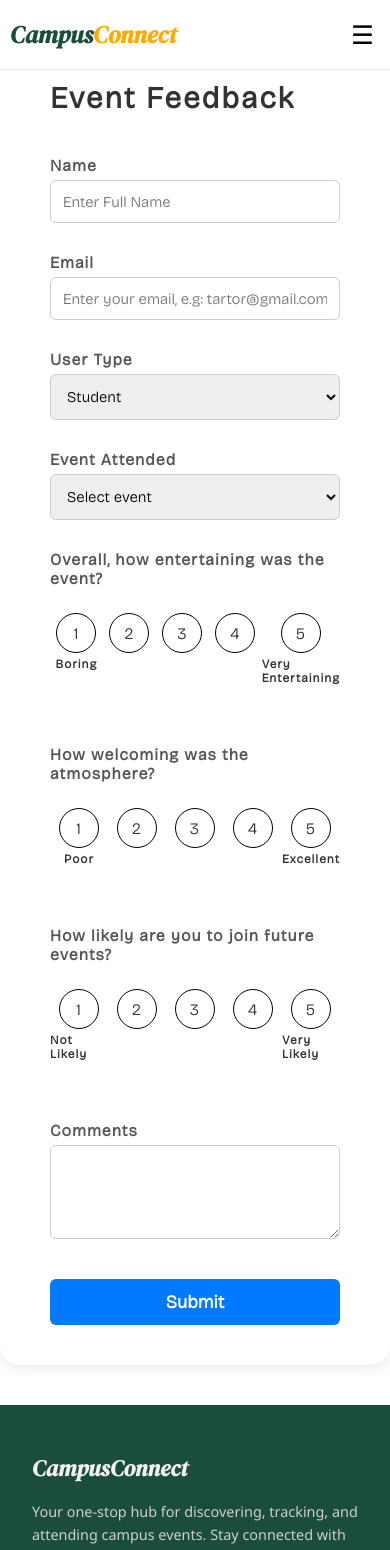
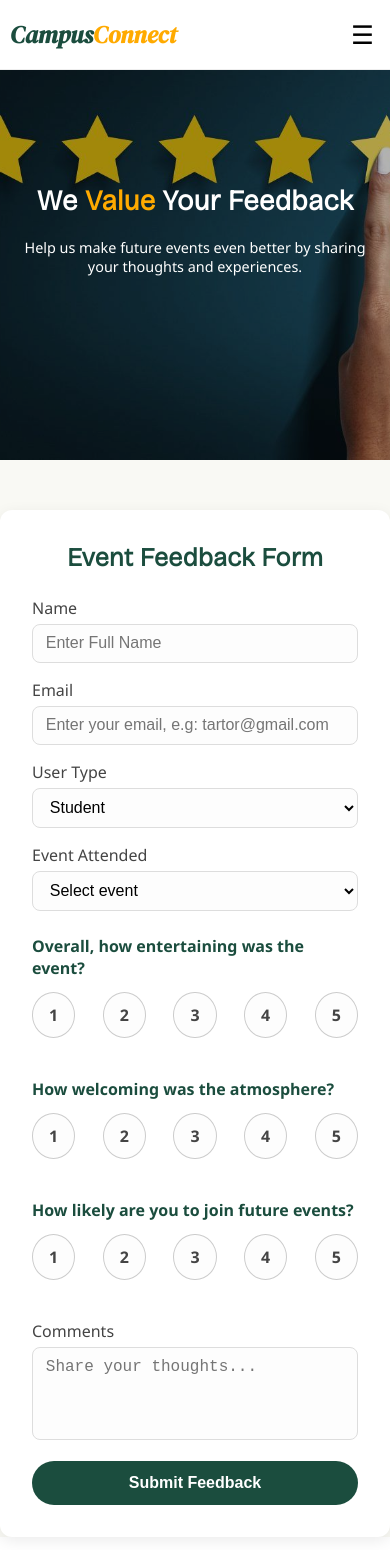
Before and after one commit to Joannie-210/CampusConnect, a React (Vite) app: page /feedback in a window 390 px wide. Shown: the top 1550 px of the page. Built offline with nearby package versions, Linux system fonts and the light colour scheme.

Commit message:
'Update'

```diff
--- a/src/components/Footer.jsx
+++ b/src/components/Footer.jsx
@@ -7,7 +7,7 @@ export default function Footer() {
     <footer className="footer">
       <div className="footer-container">
         <div className="footer-col">
-          <h2 className="footer-logo">CampusConnect</h2>
+          <h2 className="footer-logo">Campus<i style={{color: "#ffaa00"}}>Connect</i></h2>
           <p className="footer-desc">
             Your one-stop hub for discovering, tracking, and attending campus events.
             Stay connected with the life of your campus.
--- a/src/data/events.json
+++ b/src/data/events.json
@@ -62,7 +62,7 @@
 "time": "10:00",
 "venue": "University Grounds",
 "department": "All",
-"category": "ALl",
+"category": "Trade Fair",
 "description": "Recreation/Trade",
 "image": "https://nbctradefair.com/wp-content/uploads/2022/06/slide3.jpg"
 }
--- a/src/pages/Feedback.jsx
+++ b/src/pages/Feedback.jsx
@@ -1,10 +1,20 @@
 import React from "react";
 import "../styles/Feedback.css";
+import feedbackHero from "../assets/feed.jpg";
 
 export default function Feedback() {
   return (
     <div className="feedback-page">
-      <h2>Event Feedback</h2>
+      <div className="feedback-hero">
+        <img src={feedbackHero} alt="Event feedback" />
+        <div className="feedback-hero-text">
+          <h1>We <i style={{color: "#ffaa00", fontStyle: "normal"}}>Value </i>Your Feedback</h1>
+          <p>
+            Help us make future events even better by sharing your thoughts and experiences.
+          </p>
+        </div>
+      </div>
+
       <form
         className="feedback-form"
         onSubmit={(e) => {
@@ -12,13 +22,19 @@ export default function Feedback() {
           alert("This form is UI-only");
         }}
       >
-        <label className="">
+        <h2>Event Feedback Form</h2>
+
+        <label>
           Name
-          <input  placeholder="Enter Full Name"/>
+          <input placeholder="Enter Full Name" />
         </label>
+
         <label>
           Email
-          <input type="email" placeholder="Enter your email, e.g: tartor@gmail.com"/>
+          <input
+            type="email"
+            placeholder="Enter your email, e.g: tartor@gmail.com"
+          />
         </label>
 
         <label>
@@ -41,205 +57,49 @@ export default function Feedback() {
           </select>
         </label>
 
+        {/* Ratings */}
+        <fieldset>
+          <legend>Overall, how entertaining was the event?</legend>
+          <div className="feedback-rating">
+            {[1, 2, 3, 4, 5].map((n) => (
+              <label key={n} className="feedback-container">
+                <input type="radio" name="entertainment" value={n} />
+                <div className="feedback-radio-content">{n}</div>
+              </label>
+            ))}
+          </div>
+        </fieldset>
+
+        <fieldset>
+          <legend>How welcoming was the atmosphere?</legend>
+          <div className="feedback-rating">
+            {[1, 2, 3, 4, 5].map((n) => (
+              <label key={n} className="feedback-container">
+                <input type="radio" name="atmosphere" value={n} />
+                <div className="feedback-radio-content">{n}</div>
+              </label>
+            ))}
+          </div>
+        </fieldset>
+
+        <fieldset>
+          <legend>How likely are you to join future events?</legend>
+          <div className="feedback-rating">
+            {[1, 2, 3, 4, 5].map((n) => (
+              <label key={n} className="feedback-container">
+                <input type="radio" name="futureEvents" value={n} />
+                <div className="feedback-radio-content">{n}</div>
+              </label>
+            ))}
+          </div>
+        </fieldset>
+
         <label>
-          Overall, how entertaining was the event?
-          <div className="feedback-rating">
-            <div className="feedback-rating-container">
-              <label className="feedback-container">
-                <input
-                  type="radio"
-                  name="entertainment"
-                  className="radio"
-                  value="1"
-                />
-                <div className="feedback-radio-content">
-                  <p>1</p>
-                </div>
-                <h4>Boring</h4>
-              </label>
-              <label className="feedback-container">
-                <input
-                  type="radio"
-                  name="entertainment"
-                  className="radio"
-                  value="2"
-                />
-                <div className="feedback-radio-content">
-                  <p>2</p>
-                </div>
-              </label>
-              <label className="feedback-container">
-                <input
-                  type="radio"
-                  name="entertainment"
-                  className="radio"
-                  value="3"
-                />
-                <div className="feedback-radio-content">
-                  <p>3</p>
-                </div>
-              </label>
-              <label className="feedback-container">
-                <input
-                  type="radio"
-                  name="entertainment"
-                  className="radio"
-                  value="4"
-                />
-                <div className="feedback-radio-content">
-                  <p>4</p>
-                </div>
-              </label>
-              <label className="feedback-container">
-                <input
-                  type="radio"
-                  name="entertainment"
-                  className="radio"
-                  value="5"
-                />
-                <div className="feedback-radio-content">
-                  <p>5</p>
-                </div>
-                <h4>Very Entertaining</h4>
-              </label>
-            </div>
-          </div>
+          Comments
+          <textarea rows="4" placeholder="Share your thoughts..."></textarea>
         </label>
 
-        <label>
-          How welcoming was the atmosphere?
-          <div className="feedback-rating">
-            <div className="feedback-rating-container">
-              <label className="feedback-container">
-                <input
-                  type="radio"
-                  name="atmosphere"
-                  className="radio"
-                  value="1"
-                />
-                <div className="feedback-radio-content">
-                  <p>1</p>
-                </div>
-                <h4>Poor</h4>
-              </label>
-              <label className="feedback-container">
-                <input
-                  type="radio"
-                  name="atmosphere"
-                  className="radio"
-                  value="2"
-                />
-                <div className="feedback-radio-content">
-                  <p>2</p>
-                </div>
-              </label>
-              <label className="feedback-container">
-                <input
-                  type="radio"
-                  name="atmosphere"
-                  className="radio"
-                  value="3"
-                />
-                <div className="feedback-radio-content">
-                  <p>3</p>
-                </div>
-              </label>
-              <label className="feedback-container">
-                <input
-                  type="radio"
-                  name="atmosphere"
-                  className="radio"
-                  value="4"
-                />
-                <div className="feedback-radio-content">
-                  <p>4</p>
-                </div>
-              </label>
-              <label className="feedback-container">
-                <input
-                  type="radio"
-                  name="atmosphere"
-                  className="radio"
-                  value="5"
-                />
-                <div className="feedback-radio-content">
-                  <p>5</p>
-                </div>
-                <h4>Excellent</h4>
-              </label>
-            </div>
-          </div>
-        </label>
-
-        <label>
-          How likely are you to join future events?
-          <div className="feedback-rating">
-            <div className="feedback-rating-container">
-              <label className="feedback-container">
-                <input
-                  type="radio"
-                  name="futureEvents"
-                  className="radio"
-                  value="1"
-                />
-                <div className="feedback-radio-content">
-                  <p>1</p>
-                </div>
-                <h4>Not Likely</h4>
-              </label>
-              <label className="feedback-container">
-                <input
-                  type="radio"
-                  name="futureEvents"
-                  className="radio"
-                  value="2"
-                />
-                <div className="feedback-radio-content">
-                  <p>2</p>
-                </div>
-              </label>
-              <label className="feedback-container">
-                <input
-                  type="radio"
-                  name="futureEvents"
-                  className="radio"
-                  value="3"
-                />
-                <div className="feedback-radio-content">
-                  <p>3</p>
-                </div>
-              </label>
-              <label className="feedback-container">
-                <input
-                  type="radio"
-                  name="futureEvents"
-                  className="radio"
-                  value="4"
-                />
-                <div className="feedback-radio-content">
-                  <p>4</p>
-                </div>
-              </label>
-              <label className="feedback-container">
-                <input
-                  type="radio"
-                  name="futureEvents"
-                  className="radio"
-                  value="5"
-                />
-                <div className="feedback-radio-content">
-                  <p>5</p>
-                </div>
-                <h4>Very Likely</h4>
-              </label>
-            </div>
-          </div>
-        </label>
-
-        <label>
-          Comments<textarea rows="4"></textarea>
-        </label>
-        <button className="btn">Submit</button>
+        <button className="btn">Submit Feedback</button>
       </form>
     </div>
   );
--- a/src/styles/Feedback.css
+++ b/src/styles/Feedback.css
@@ -1,159 +1,177 @@
-.feedback-page{max-width:700px;margin:1rem auto;padding:1rem}
-.feedback-form label{display:block;margin-bottom:.6rem}
-.feedback-form input,.feedback-form select,.feedback-form textarea{width:100%;padding:.5rem;border:1px solid #ddd;border-radius:6px}
-.rating{display:flex;gap:.5rem}
-
-@font-face {
-    font-family: brico;
-    src: url("../assets/Bricolage_Grotesque/static/BricolageGrotesque_24pt-Light.ttf");
+.feedback-page {
+  font-family: "Segoe UI", sans-serif;
+  color: #333;
+  background: #f9f9f4;
 }
 
 
-.feedback-page {
-  max-width: 700px;
-  margin: 40px auto;
-  background: #ffffff;
-  padding: 40px 50px;
-  border-radius: 20px;
-  box-shadow: 0 4px 12px rgba(0, 0, 0, 0.08);
-  font-family: brico;
+.feedback-hero {
+  position: relative;
+  width: 100%;
+  height: 460px;
+  overflow: hidden;
 }
 
-.feedback-page h2 {
-  font-size: 30px;
-  margin-bottom: 40px;
-  letter-spacing: 2px;
-  color: #333333;
+.feedback-hero img {
+  width: 100%;
+  height: 100%;
+  object-fit: cover;
+  filter: brightness(70%);
 }
 
-.feedback-form {
-  display: flex;
-  flex-direction: column;
+.feedback-hero-text {
+  position: absolute;
+  top: 50%;
+  left: 50%;
+  transform: translate(-50%, -50%);
+  text-align: center;
+  color: #fff;
+  width: 100%;
+  padding: 1rem;
+}
+@font-face {
+  font-family: 'brico';
+  src: url('../assets/Bricolage_Grotesque/static/BricolageGrotesque-Light.ttf');
+}
+.feedback-hero-text h1 {
+  font-size: 3.2rem;
+  margin-bottom: 0.5rem;
+  font-family: brico;
+   width: 100%;
 }
 
-.feedback-form button{
-  display: flex;
-  font-size: 18px;
-  justify-content: center;
-  font-family: brico;
+.feedback-hero-text p {
+  font-size: 1.3rem;
+  margin-top: 20px;
 }
+
+
+.feedback-form {
+  max-width: 700px;
+  background: #fff;
+  margin: 50px auto 3rem auto;
+  padding: 2rem;
+  border-radius: 12px;
+  box-shadow: 0 4px 15px rgba(0, 0, 0, 0.08);
+}
+
+.feedback-form h2 {
+  color: #1B4D3E;
+  font-size: 1.6rem;
+  margin-bottom: 1.5rem;
+  text-align: center;
+  font-family: 'brico';
+
+}
+
 .feedback-form label {
-  margin-bottom: 30px;
-  font-weight: bold;
-  color: #555555;
-  display: flex;
-  flex-direction: column;
-  font-size: 16px;
-  letter-spacing: 1px;
-  width: 100%;
+  display: block;
+  margin-bottom: 1rem;
+  font-weight: 500;
+  color: #444;
 }
 
 .feedback-form input,
 .feedback-form select,
 .feedback-form textarea {
-  margin-top: 5px;
-  padding: 12px;
-  font-size: 15px;
-  border: 1px solid #cccccc;
-  border-radius: 6px;
-  outline: none;
-  transition: border 0.2s, box-shadow 0.2s;
+  width: 100%;
+  margin-top: 0.3rem;
+  padding: 0.6rem 0.8rem;
+  border: 1px solid #ddd;
+  border-radius: 8px;
+  font-size: 1rem;
+  background: #fdfdfd;
 }
 
-.feedback-form select {
-  font-family: brico;
-  font-size: 15px;
-}
-.feedback-form input:focus,
-.feedback-form select:focus,
-.feedback-form textarea:focus {
-  border-color: #007BFF;
-  box-shadow: 0 0 0 3px rgba(0, 123, 255, 0.15);
-  background: #ffffff;
+.feedback-form textarea {
+  resize: none;
 }
 
-.feedback-form input::placeholder{
-  font-family: brico;
+
+fieldset {
+  border: none;
+  margin: 1.5rem 0;
+}
+
+legend {
+  font-weight: 600;
+  margin-bottom: 0.8rem;
+  color: #1B4D3E;
 }
 
 .feedback-rating {
   display: flex;
-  gap: 12px;
-  margin-top: 5px;
+  justify-content: space-between;
 }
 
-.feedback-rating label {
-  font-weight: normal;
-  color: #333;
-  display: flex;
-  align-items: center;
-  gap: 4px;
+.feedback-container {
+  text-align: center;
+  padding: auto;
+  cursor: pointer;
 }
 
-.feedback-form textarea {
-  resize: vertical;
-  min-height: 80px;
+.feedback-container input {
+  display: none;
+}
+
+.feedback-radio-content {
+  border: 1px solid #ccc;
+  padding: 0.7rem  1rem;
+  border-radius: 50%;
+  background: #fdfdfd;
+  font-weight: 600;
+  transition: 0.2s ease;
+}
+
+.feedback-container input:checked + .feedback-radio-content {
+  background: #b0d8b0;
+  color:#1B4D3E;
+
 }
 
 .btn {
-  margin-top: 10px;
-  padding: 12px;
-  background: #007BFF;
-  color: white;
+  display: block;
+  width: 100%;
+  background: #1B4D3E;
+  color: #fff;
+  font-weight: 600;
+  padding: 0.8rem;
   border: none;
-  font-size: 15px;
-  font-weight: bold;
-  border-radius: 6px;
+  border-radius:50px;
   cursor: pointer;
-  transition: background 0.2s;
+  font-size: 1rem;
+  margin-top: 1rem;
+  transition: background 0.3s ease;
 }
 
 .btn:hover {
-  background: #0056b3;
+  background: #b0d8b0;
+  color:  #1B4D3E;
 }
 
-.feedback-rating-container {
-  display: flex;
-  justify-content: space-between;
-  flex-wrap: nowrap;
-  width: 100%;
-  overflow-x: auto;
-  padding-top: 20px;
+  @media (max-width: 690px) {
+.feedback-hero-text h1 {
+    font-size: 2.5rem;
+  }
+  }
+  @media (max-width: 515px){
+    .feedback-hero-text h1 {
+      font-size: 2.3rem;
+    }
+  }
+@media (max-width: 450px) {
+  .feedback-hero-text h1 {
+    font-size: 2rem;
+  }
+  .feedback-hero-text p {
+    font-size: 1rem;
+  }
 }
-
-.feedback-rating-container h4{
-  font-size: 12px;
+@media (max-width: 401px) {
+  .feedback-hero-text h1 {
+    font-size: 1.75rem;
+  }
+  .feedback-hero-text p {
+    font-size: 0.9rem;
+  }
 }
-.feedback-container {
-  display: block;
-  position: relative;
-  cursor: pointer;
-}
-
-.radio {
-  position: absolute;
-  opacity: 0;
-  cursor: pointer;
-}
-
-.feedback-radio-content {
-  background-color: white;
-  border: 1px solid black;
-  top: 0;
-  left: 0;
-  height: 40px;
-  width: 40px;
-  border-radius: 100%;
-  display: flex;
-  align-items: center;
-  justify-content: space-around;
-  transition: all 0.2s;
-}
-
-.radio-content p {
-  color: black;
-}
-
-.feedback-container input:checked ~ .feedback-radio-content {
-  background-color: rgb(184, 190, 186);
-}
--- a/src/styles/Gallery.css
+++ b/src/styles/Gallery.css
@@ -1,110 +1,96 @@
-
 .gallery-page {
-  padding: 2rem;
-  font-family: 'Segoe UI', Tahoma, Geneva, Verdana, sans-serif;
-  background: linear-gradient(to bottom, #faf9f6, #f1f1f1);
-  min-height: 100vh;
+  max-width: 1200px;
+  margin: 0 auto;
+  padding: 2rem 1rem;
+  text-align: center;
+}
+@font-face {
+  font-family: 'brico';
+  src: url('../assets/Bricolage_Grotesque/static/BricolageGrotesque-Light.ttf');
+}
+.gallery-page h2 {
+  font-size: 3rem;
+  margin: 6rem auto 2rem auto;
+  color: #1B4D3E;
+  font-family: brico;
+  font-weight: 700;
 }
 
-.gallery-page h2 {
-  margin-top: 80px;
-  font-size: 2rem;
-  text-align: center;
-  margin-bottom: 1.5rem;
-  color: #1B4D3E;
-  letter-spacing: 1px;
-  font-family: brico;
-  font-weight: bold;
-}
-
-@font-face {
-  font-family: 'brico';
-  src: url('../assets/Bricolage_Grotesque/static/BricolageGrotesque_36pt-ExtraBold.ttf');
-}
 .gallery-controls {
-  display: flex;
-  justify-content: start;
   margin-bottom: 2rem;
 }
 
 .gallery-controls select {
   padding: 0.5rem 1rem;
+  border-radius: 50px;
+  border: 1px solid #d09f9f;
   font-size: 1rem;
-  border-radius: 50px;
-  border: 1px solid #1B4D3E;
-  background: #fff;
-  color: #1B4D3E;
+  background: #f9f9f9;
   cursor: pointer;
-  transition: all 0.3s ease;
+  transition: background 0.2s ease, border-color 0.2s ease;
 }
 
 
+.gallery-grid {
+  display: flex;
+  flex-wrap: wrap;
+  gap: 1rem;
+  justify-content: center;
+}
 
 
-.gallery-grid {
-  display: grid;
-  grid-template-columns: repeat(auto-fit, minmax(220px, 1fr));
-  grid-auto-rows: 200px;
-  gap: 1rem;
-  grid-auto-flow: dense; /* helps create asymmetry */
-}
-
 .gallery-thumb {
-  position: relative;
+  flex: 1 1 250px;
+  max-width: 350px;
+  background: #fff;
+  border-radius: 12px;
   overflow: hidden;
-  background-color: white;
-  border: 2px solid #fdfdfd;
-  border-radius: 15px;
-  box-shadow: 0 5px 15px rgba(0,0,0,0.15);
-  transition: transform 0.3s ease;
+  box-shadow: 0 2px 6px rgba(0,0,0,0.1);
+  transition: transform 0.2s ease, box-shadow 0.2s ease;
 }
 
 .gallery-thumb:hover {
   transform: translateY(-5px);
+  box-shadow: 0 6px 12px rgba(0,0,0,0.15);
 }
 
 .gallery-thumb img {
   width: 100%;
-  height: 100%;
-  object-fit: contain;
+  height: 200px;
+  object-fit: cover;
   display: block;
-  transition: transform 0.4s ease;
 }
 
-.gallery-thumb:hover img {
-  transform: scale(1.1);
-}
-
-figcaption {
-  position: absolute;
-  bottom: 0;
-  left: 0;
-  right: 0;
-  padding: 0.5rem 1rem;
-  background: rgba(27, 77, 62, 0.7);
-  color: #fff;
+.gallery-thumb figcaption {
+  padding: 0.75rem;
   font-size: 0.9rem;
-  transform: translateY(100%);
-  transition: transform 0.4s ease;
-}
-
-.gallery-thumb:hover figcaption {
-  transform: translateY(0);
+  color: #444;
+  background: #fafafa;
+  border-top: 1px solid #eee;
 }
 
 
-.gallery-grid .gallery-thumb:nth-child(2n) {
-  grid-row: span 2;
-}
-
-.gallery-grid .gallery-thumb:nth-child(3n) {
-  grid-column: span 2;
-}
-
-
-@media (max-width: 768px) {
-  .gallery-grid {
-    grid-template-columns: repeat(auto-fit, minmax(160px, 1fr));
-    grid-auto-rows: 150px;
+@media (max-width: 600px) {
+  .gallery-thumb {
+    flex: 1 1 100%;
+  }
+.gallery-page h2 {
+    font-size: 2.3rem;
+    margin: 4rem auto 1.5rem auto;
+  }
+  .gallery-thumb img {
+    height: 180px;
   }
 }
+@media screen {
+  .gallery-thumb {
+    max-width: 450px;
+    height: 250px;
+  }
+}
+@media (max-width: 400px) {
+  .gallery-page h2 {
+    font-size: 2rem;
+    margin: 4rem auto 1.5rem auto;
+  }
+}
```
Also changed, not shown: src/pages/Gallery.jsx (+21 -10 lines), src/assets/Feedback.jpg (added), src/assets/feed.jpg (added).
